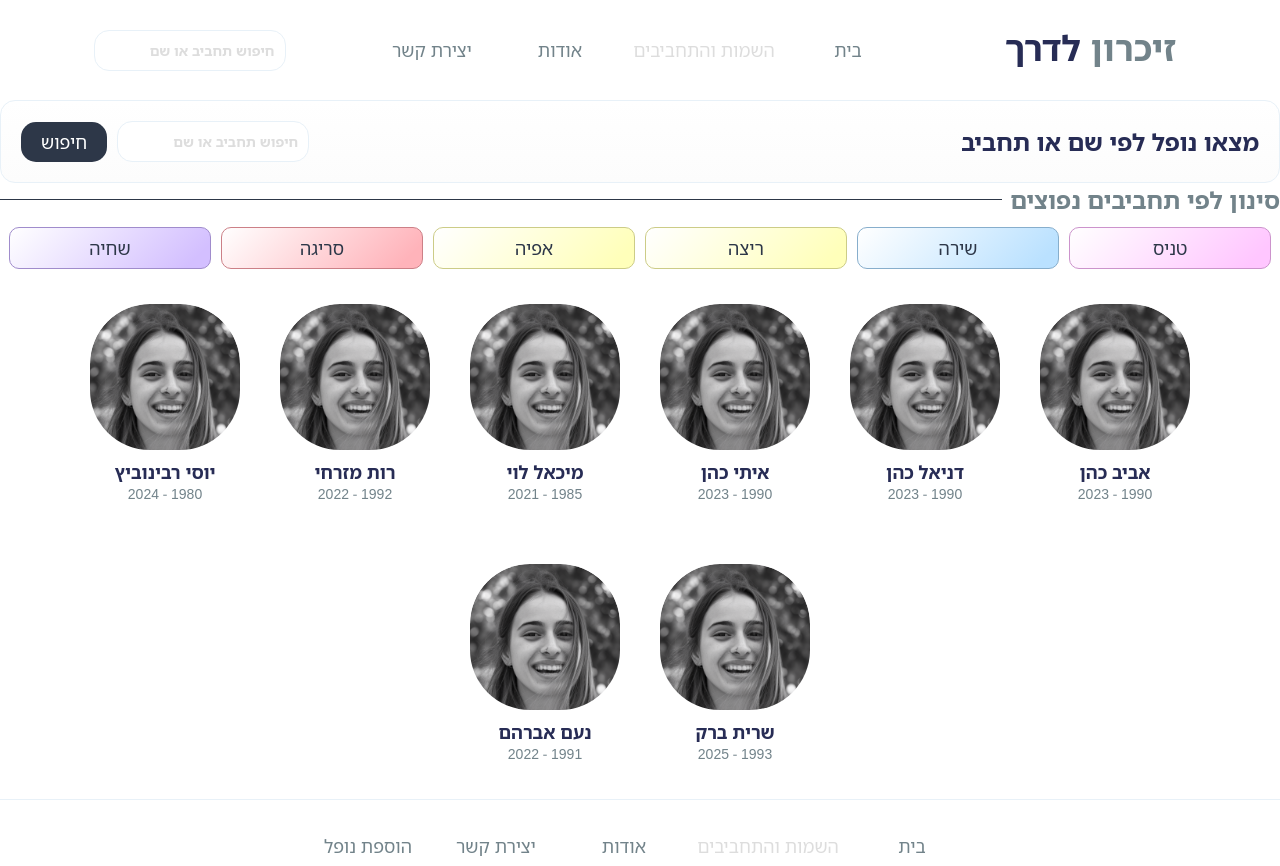
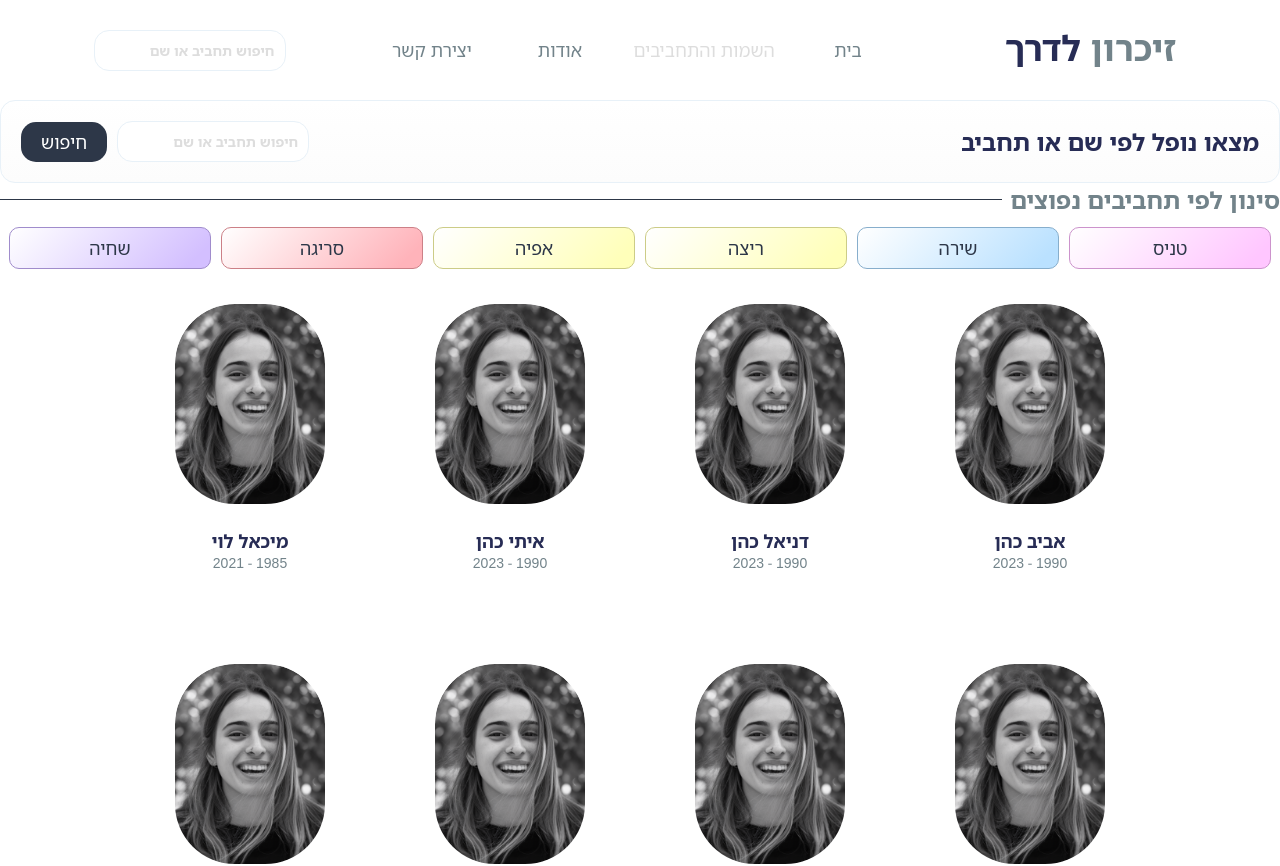
Before and after one commit to Skillink-org/Zikaron-Laderech, a Next.js app: page /all-fallen in a window 1280 px wide. Shown: the top 866 px of the page. Built offline with nearby package versions, Linux system fonts and the light colour scheme.

Commit message:
increase the size of card

```diff
--- a/app/components/ProfileCard/style.module.scss
+++ b/app/components/ProfileCard/style.module.scss
@@ -5,8 +5,8 @@
   flex-direction: column;
   align-items: center;
   padding: 2%;
-  width: 180px;
-  height: 250px;
+  width: 250px;
+  height: 350px;
   font-family: $font-family;
 
   .profileImage {
```
